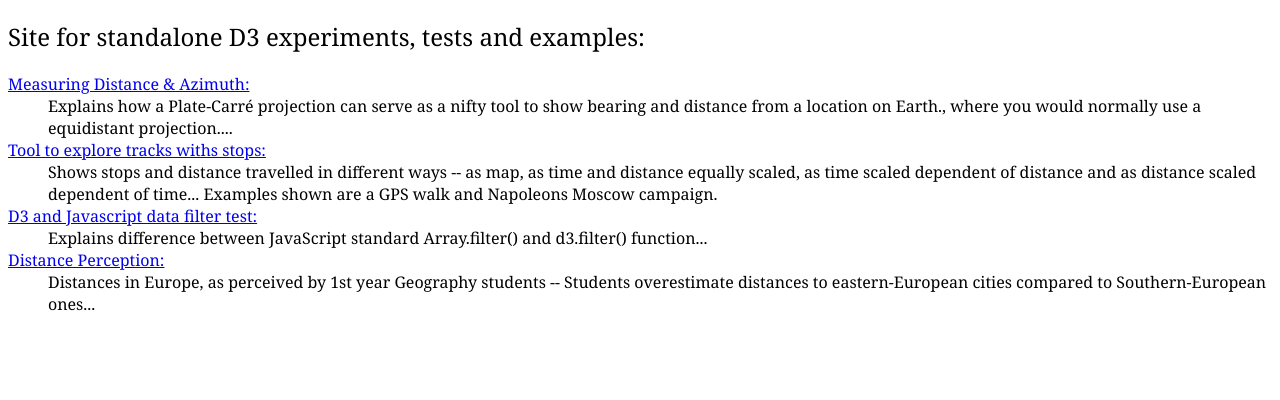
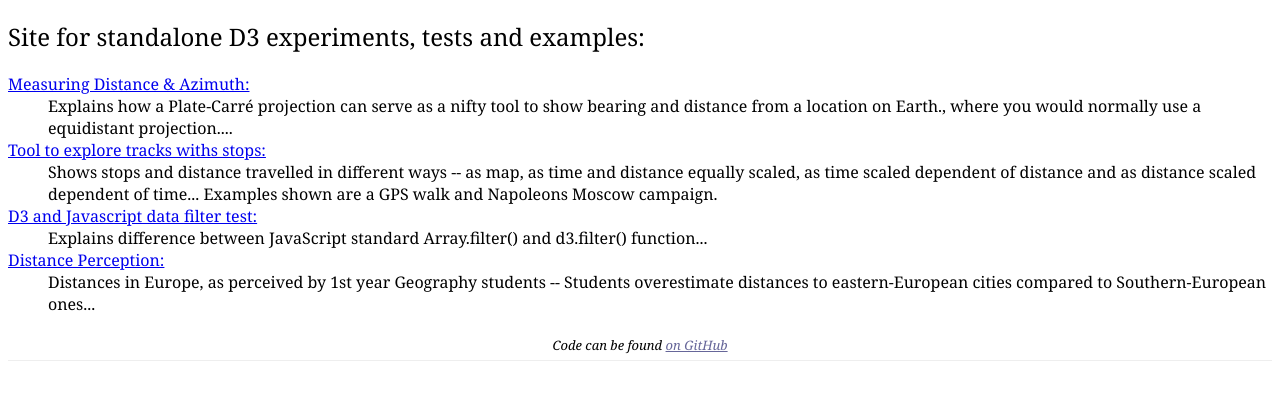
Before and after one commit to kobben/D3tests, a plain HTML site: page index.html in a window 1280 px wide. Drawn offline with Linux system fonts and the light colour scheme.

```diff
--- a/index.html
+++ b/index.html
@@ -26,5 +26,7 @@
     Students overestimate distances to eastern-European cities compared to Southern-European ones...</dd>
 
 </dl>
+
+<p class="breadcrumbs">Code can be found <a href="https://github.com/kobben/D3tests">on GitHub</a></p>
 </body>
 </html>
```
